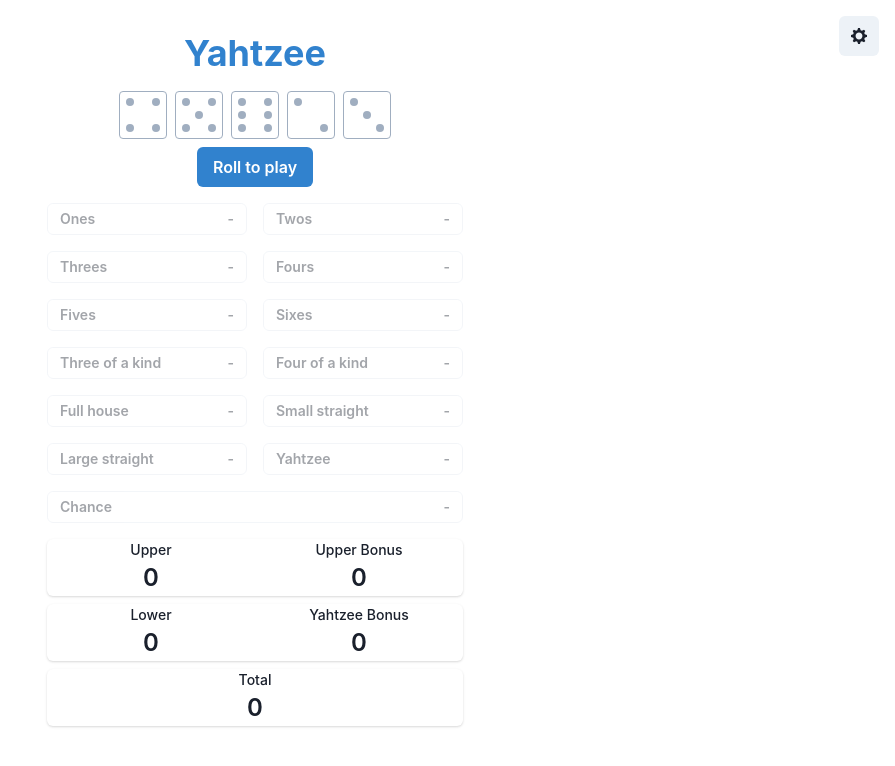
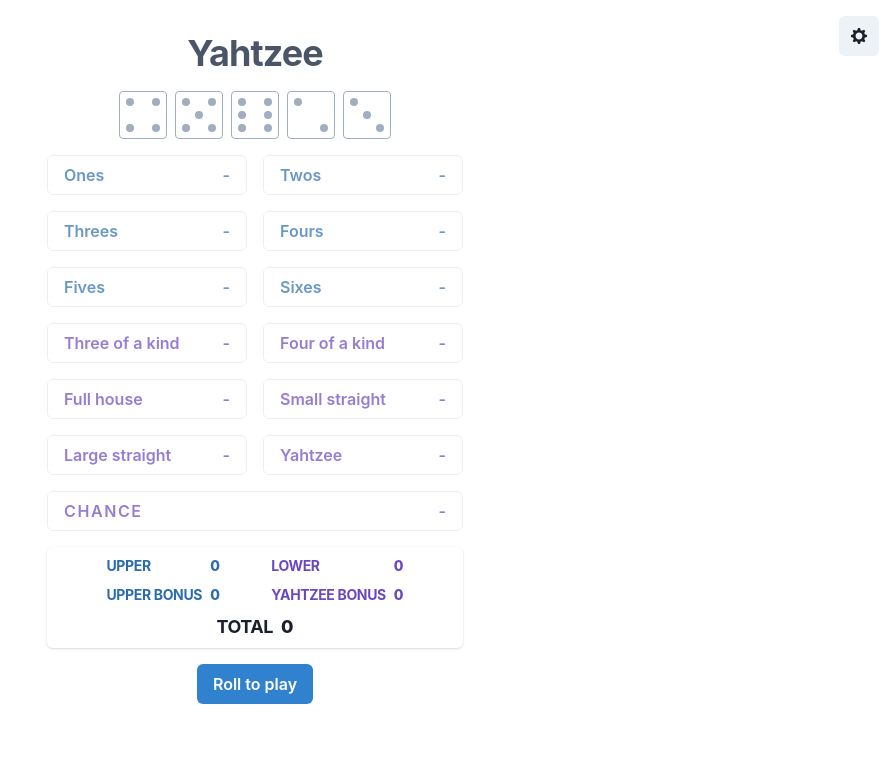
Before and after one commit to tmikeschu/yahtzee-react, a React (Create React App) app: page / in a window 1280 px wide. Shown: the top 766 px of the page, without its empty margins (385-1280 px from the left). Built offline with nearby package versions, Linux system fonts and the light colour scheme.

Commit message:
styling revamp

```diff
--- a/src/App.tsx
+++ b/src/App.tsx
@@ -1,11 +1,12 @@
 import * as React from "react";
 import { VStack, Heading, Center, Box } from "@chakra-ui/react";
-import { ScoreCard } from "./score-card";
+import { ScoreCardButtons } from "./score-card-buttons";
 import { Hand } from "./hand";
-import { Score } from "./score";
+import { ScoreSummary } from "./score-summary";
 import { GameMenu } from "./game-menu";
 import { SelectScoreModal } from "./select-score-modal";
 import { useYahtzeeHotkeys } from "./use-yahtzee-hotkeys";
+import { GameButton } from "./game-button";
 
 export default function App() {
   useYahtzeeHotkeys();
@@ -15,14 +16,21 @@
       <VStack
         spacing={{ base: "2", sm: "4" }}
         py={{ base: "2", sm: "8" }}
-        px={{ base: "1", sm: "4" }}
+        px={{ base: "2", sm: "4" }}
         maxW="md"
         w="full"
       >
-        <Heading color="blue.500">Yahtzee</Heading>
+        <Heading color="gray.600" letterSpacing="tight">
+          Yahtzee
+        </Heading>
+
         <Hand />
-        <ScoreCard />
-        <Score />
+
+        <ScoreCardButtons />
+
+        <ScoreSummary />
+
+        <GameButton />
       </VStack>
 
       <Box position="fixed" top={0} right={0} padding={{ base: "1", sm: "4" }}>
--- /dev/null
+++ b/src/game-button.tsx
@@ -0,0 +1,33 @@
+import * as React from "react";
+import { Button } from "@chakra-ui/react";
+import { useYahtzeeStore } from "./machine";
+import { match } from "ts-pattern";
+import { YahtzeeUtils } from "./utils";
+
+export const GameButton = () => {
+  const { state, send } = useYahtzeeStore();
+  const { context } = state;
+  const isGameOver = YahtzeeUtils.isGameOver(context);
+
+  return match({ isGameOver, turn: context.turn })
+    .with({ isGameOver: true }, () => (
+      <Button colorScheme="red" onClick={() => send("RESET")}>
+        Play again
+      </Button>
+    ))
+    .with({ turn: 0 }, () => (
+      <Button colorScheme="blue" onClick={() => send("ROLL")}>
+        Roll to play
+      </Button>
+    ))
+    .with({ turn: 3 }, () => (
+      <Button colorScheme="gray" isDisabled>
+        Select score
+      </Button>
+    ))
+    .otherwise(({ turn }) => (
+      <Button colorScheme="blue" onClick={() => send("ROLL")}>
+        Roll {turn}
+      </Button>
+    ));
+};
--- a/src/hand.tsx
+++ b/src/hand.tsx
@@ -1,17 +1,14 @@
 import * as React from "react";
-import { HStack, VStack, Button } from "@chakra-ui/react";
+import { HStack } from "@chakra-ui/react";
 import { Die } from "./die";
 import { useYahtzeeStore } from "./machine";
-import { match } from "ts-pattern";
 import { YahtzeeUtils } from "./utils";
 
 export function Hand() {
   const { state, send } = useYahtzeeStore();
   const { context } = state;
-  const isGameOver = YahtzeeUtils.isGameOver(context);
 
   return (
-    <VStack spacing="2">
     <HStack>
       {context.hand
         ? context.hand.map((n, i) => {
@@ -33,28 +30,5 @@
             </Die>
           ))}
     </HStack>
-
-      {match({ isGameOver, turn: context.turn })
-        .with({ isGameOver: true }, () => (
-          <Button colorScheme="pink" onClick={() => send("RESET")}>
-            Play again
-          </Button>
-        ))
-        .with({ turn: 0 }, () => (
-          <Button colorScheme="blue" onClick={() => send("ROLL")}>
-            Roll to play
-          </Button>
-        ))
-        .with({ turn: 3 }, () => (
-          <Button colorScheme="blue" isDisabled>
-            Select score
-          </Button>
-        ))
-        .otherwise(({ turn }) => (
-          <Button colorScheme="blue" onClick={() => send("ROLL")}>
-            Roll {turn}
-          </Button>
-        ))}
-    </VStack>
   );
 }
--- a/src/score-card.tsx
+++ b/src/score-card-buttons.tsx
@@ -2,8 +2,9 @@
 import { Button, Grid, GridItem, HStack, Text } from "@chakra-ui/react";
 import { useYahtzeeStore } from "./machine";
 import { YahtzeeUtils } from "./utils";
+import { match } from "ts-pattern";
 
-export function ScoreCard() {
+export function ScoreCardButtons() {
   const { state, send } = useYahtzeeStore();
   const { context } = state;
   const evaluated = YahtzeeUtils.evaluateHand(context);
@@ -15,6 +16,7 @@
       ).map(([key, val]) => {
         const isUsed =
           context.scoreCard[key as keyof typeof context.scoreCard] !== null;
+        const keyLevel = YahtzeeUtils.getKeyLevel(key);
         const isDisabled = !context.hand || isUsed;
         const label = YahtzeeUtils.getLabel(key);
         const isYahtzee = YahtzeeUtils.handIsYahtzee(context.hand);
@@ -23,8 +25,7 @@
           <GridItem key={key} w="full" _last={{ gridColumn: "span 2" }}>
             <Button
               w="full"
-              size={{ base: "sm", sm: "sm" }}
-              colorScheme={isUsed ? "teal" : "gray"}
+              _disabled={{ opacity: 0.7, cursor: "not-allowed" }}
               variant={isUsed ? "solid" : "outline"}
               isDisabled={isDisabled}
               onClick={() =>
@@ -34,9 +35,22 @@
                   [key]: val,
                 })
               }
+              color={match(keyLevel)
+                .with("upper", () => "blue.600")
+                .with("lower", () => "purple.600")
+                .exhaustive()}
             >
               <HStack justifyContent="space-between" w="full">
-                <Text>{label}</Text>
+                <Text
+                  {...(key === "chance"
+                    ? {
+                        letterSpacing: "widest",
+                        textTransform: "uppercase",
+                      }
+                    : {})}
+                >
+                  {label}
+                </Text>
                 <Text>{context.hand || val !== null ? val ?? 0 : "-"}</Text>
               </HStack>
             </Button>
--- /dev/null
+++ b/src/score-summary.tsx
@@ -0,0 +1,92 @@
+import * as React from "react";
+import {
+  VStack,
+  Card,
+  HStack,
+  Box,
+  StackProps,
+  TextProps,
+  Text,
+} from "@chakra-ui/react";
+import { useYahtzeeStore } from "./machine";
+import { YahtzeeUtils } from "./utils";
+
+export function ScoreSummary() {
+  const { state } = useYahtzeeStore();
+  const { context } = state;
+
+  const upper = (
+    <Stat color="blue.600">
+      <StatLabel>Upper</StatLabel>
+      <StatNumber>{YahtzeeUtils.getUpperScore(context.scoreCard)}</StatNumber>
+    </Stat>
+  );
+
+  const upperBonus = (
+    <Stat color="blue.600">
+      <StatLabel>Upper Bonus</StatLabel>
+      <StatNumber>{YahtzeeUtils.getUpperBonus(context.scoreCard)}</StatNumber>
+    </Stat>
+  );
+
+  const lower = (
+    <Stat color="purple.600">
+      <StatLabel>Lower</StatLabel>
+      <StatNumber>{YahtzeeUtils.getLowerScore(context.scoreCard)}</StatNumber>
+    </Stat>
+  );
+
+  const yahtzeeBonus = (
+    <Stat color="purple.600">
+      <StatLabel>Yahtzee Bonus</StatLabel>
+      <StatNumber>{YahtzeeUtils.getYahtzeeBonus(context)}</StatNumber>
+    </Stat>
+  );
+
+  const total = (
+    <Stat fontSize="lg">
+      <StatLabel>Total</StatLabel>
+      <StatNumber>{YahtzeeUtils.getTotalScore(context)}</StatNumber>
+    </Stat>
+  );
+  return (
+    <Card as={VStack} py="2" px="4" w="full">
+      <HStack justifyContent="space-evenly" w="full">
+        <VStack>
+          {upper}
+          {upperBonus}
+        </VStack>
+
+        <VStack>
+          {lower}
+          {yahtzeeBonus}
+        </VStack>
+      </HStack>
+
+      <VStack>
+        <Box>{total}</Box>
+      </VStack>
+    </Card>
+  );
+}
+
+function Stat(props: StackProps) {
+  return (
+    <HStack w="full" fontSize="sm" justifyContent="space-between" {...props} />
+  );
+}
+
+function StatLabel(props: TextProps) {
+  return (
+    <Text
+      fontWeight="bold"
+      letterSpacing="tight"
+      textTransform="uppercase"
+      {...props}
+    />
+  );
+}
+
+function StatNumber(props: TextProps) {
+  return <Text fontWeight="extrabold" {...props} />;
+}
--- a/src/score.tsx
+++ /dev/null
@@ -1,62 +0,0 @@
-import * as React from "react";
-import {
-  Stat,
-  StatLabel,
-  StatNumber,
-  StatGroup,
-  VStack,
-  Card,
-} from "@chakra-ui/react";
-import { useYahtzeeStore } from "./machine";
-import { YahtzeeUtils } from "./utils";
-
-export function Score() {
-  const { state } = useYahtzeeStore();
-  const { context } = state;
-  return (
-    <VStack alignItems="stretch" w="full">
-      <Card>
-        <StatGroup w="full">
-          <Stat size={{ base: "sm", sm: "md" }} textAlign="center">
-            <StatLabel>Upper</StatLabel>
-            <StatNumber>
-              {YahtzeeUtils.getUpperScore(context.scoreCard)}
-            </StatNumber>
-          </Stat>
-
-          <Stat size={{ base: "sm", sm: "md" }} textAlign="center">
-            <StatLabel>Upper Bonus</StatLabel>
-            <StatNumber>
-              {YahtzeeUtils.getUpperBonus(context.scoreCard)}
-            </StatNumber>
-          </Stat>
-        </StatGroup>
-      </Card>
-
-      <Card>
-        <StatGroup w="full">
-          <Stat size={{ base: "sm", sm: "md" }} textAlign="center">
-            <StatLabel>Lower</StatLabel>
-            <StatNumber>
-              {YahtzeeUtils.getLowerScore(context.scoreCard)}
-            </StatNumber>
-          </Stat>
-
-          <Stat size={{ base: "sm", sm: "md" }} textAlign="center">
-            <StatLabel>Yahtzee Bonus</StatLabel>
-            <StatNumber>{YahtzeeUtils.getYahtzeeBonus(context)}</StatNumber>
-          </Stat>
-        </StatGroup>
-      </Card>
-
-      <Card>
-        <StatGroup w="full">
-          <Stat size={{ base: "sm", sm: "md" }} textAlign="center">
-            <StatLabel>Total</StatLabel>
-            <StatNumber>{YahtzeeUtils.getTotalScore(context)}</StatNumber>
-          </Stat>
-        </StatGroup>
-      </Card>
-    </VStack>
-  );
-}
--- a/src/utils.ts
+++ b/src/utils.ts
@@ -5,6 +5,8 @@
   Tuple5,
   UPPER_KEYS,
   LOWER_KEYS,
+  UpperKey,
+  LowerKey,
 } from "./types";
 
 function getRandomIntInclusive(min: number, max: number) {
@@ -177,6 +179,18 @@
   return new Set(hand?.map(({ value }) => value)).size === 1;
 }
 
+function isUpperKey(key: keyof ScoreCard): key is UpperKey {
+  return UPPER_KEYS.includes(key as UpperKey);
+}
+
+function isLowerKey(key: keyof ScoreCard): key is LowerKey {
+  return LOWER_KEYS.includes(key as LowerKey);
+}
+
+function getKeyLevel(key: keyof ScoreCard): "upper" | "lower" {
+  return isLowerKey(key) ? "lower" : "upper";
+}
+
 export const YahtzeeUtils = {
   getLowerScore,
   getUpperScore,
@@ -193,4 +207,7 @@
   getRandomRotationSequence,
   getRandomXTranslation,
   getRandomYTranslation,
+  isUpperKey,
+  isLowerKey,
+  getKeyLevel,
 };
```
Lines whose indentation alone changed are shown as unchanged.
